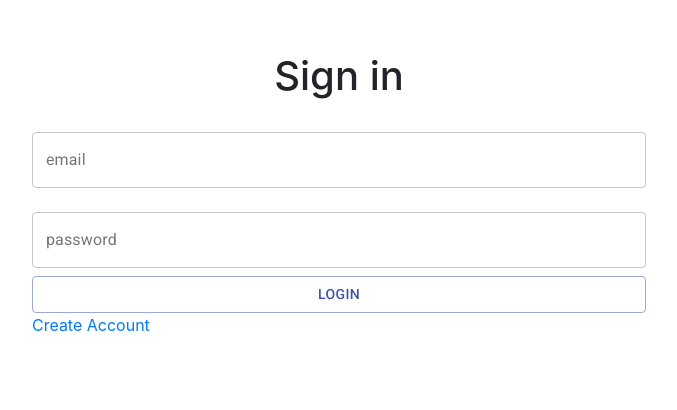
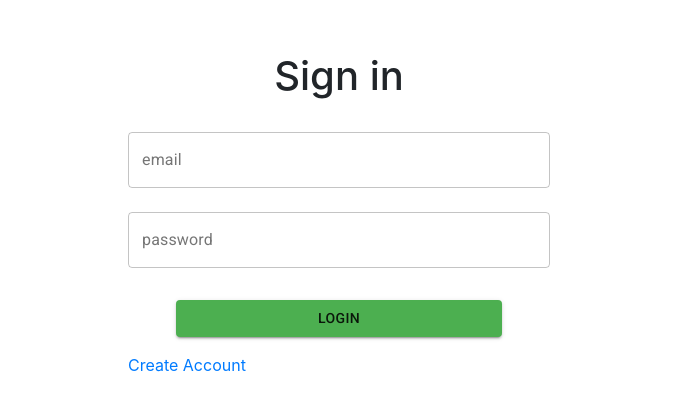
Before and after one commit to BorisRozumniy/catalogue-app-v0.1, a React (Create React App) app in the folder client/: page /login/ in a window 1280 px wide. Shown: the part 124-534 px from the top of the page, without its empty margins (301-978 px from the left). Built offline with nearby package versions, Linux system fonts and the light colour scheme; the HTML template or start-up script is replaced by a standard one.

Commit message:
create Button component

```diff
--- /dev/null
+++ b/client/src/modules/components/Button.tsx
@@ -0,0 +1,29 @@
+import React from "react";
+import Button from "@material-ui/core/Button";
+import { makeStyles } from "@material-ui/core/styles";
+import { green } from '@material-ui/core/colors';
+
+const useStyles = makeStyles((theme) => ({
+  root: {
+    margin: theme.spacing(3, 0, 2),
+    color: theme.palette.getContrastText(green[500]),
+    backgroundColor: green[500],
+    '&:hover': {
+      backgroundColor: green[700],
+    },
+  },
+}));
+
+export const PrimaryButton: React.FC<{}> = ({ children, ...props }) => {
+  const styles = useStyles();
+
+  return (
+    <Button
+      variant="contained"
+      className={styles.root}
+      {...props}
+    >
+      {children}
+    </Button>
+  );
+};
--- a/client/src/modules/registration/Login.js
+++ b/client/src/modules/registration/Login.js
@@ -1,13 +1,13 @@
 import React, { useEffect } from "react";
 import { connect } from "react-redux";
 import { ToastContainer, toast } from "react-toastify";
-import { Button } from "@material-ui/core";
 import { useForm } from "react-hook-form";
 import { Link } from "react-router-dom";
 import { actionPostLogin } from "../../redux/actions/auth";
 import { frontendUrls } from "../../routes/frontendUrls";
 import Input from "../components/Input";
 import { MainContainer } from "../components/MainContainer";
+import { PrimaryButton as Button } from "../components/Button";
 
 const Login = ({ error, actionPostLogin }) => {
   useEffect(() => {
@@ -47,14 +47,11 @@ const Login = ({ error, actionPostLogin }) => {
           error={!!errors.password}
           helperText={errors?.password?.message}
         />
-        <Button
-          className="w-100 text-uppercase"
-          variant="outlined"
-          color="primary"
-          type="submit"
-        >
-          Login
-        </Button>
+        <div className="px-5">
+          <Button fullWidth type="submit">
+            Login
+          </Button>
+        </div>
         <Link to={frontendUrls.registration}>Create Account</Link>
       </form>
     </MainContainer>
```
Also changed, not shown: 1 other file (tests, documents, lock files or other folders).
